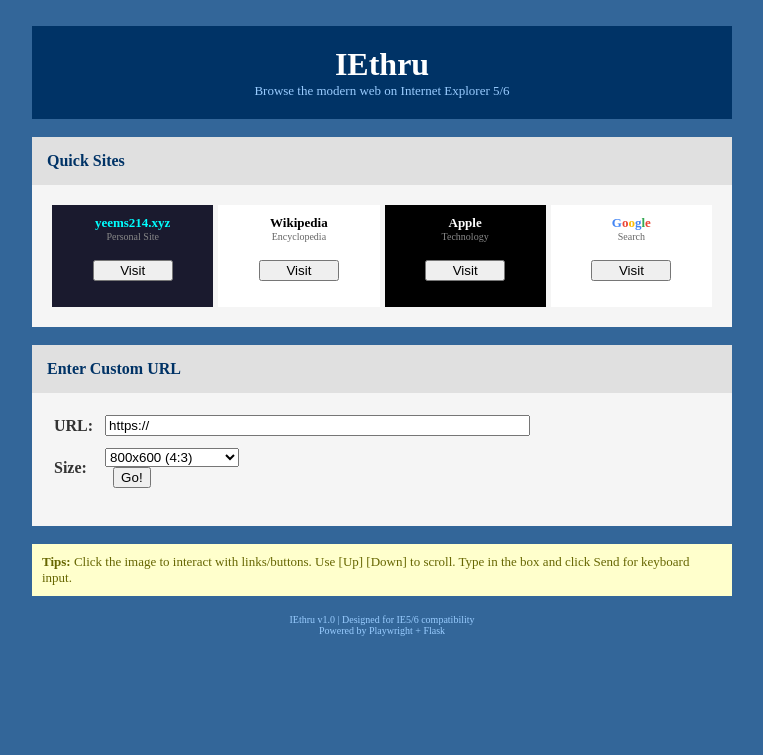
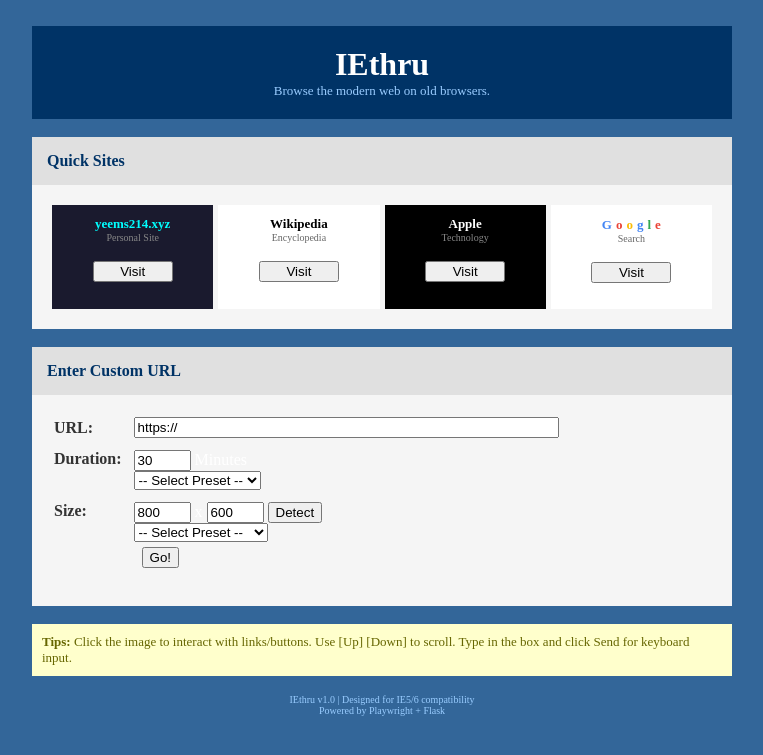
Before and after one commit to pointlessduffin-21/IEthru, a Flask app: page / in a window 1280 px wide. Shown: the top 755 px of the page, without its empty margins (258-1021 px from the left). Run offline with Flask 3, Linux system fonts and the light colour scheme.

Commit message:
feat: add session duration control and simplify UI for IE5/6

```diff
--- a/app.py
+++ b/app.py
@@ -141,10 +141,12 @@
     viewport_width = request.form.get('viewport_width', type=int) or config.DEFAULT_VIEWPORT_WIDTH
     viewport_height = request.form.get('viewport_height', type=int) or config.DEFAULT_VIEWPORT_HEIGHT
     fps = request.form.get('fps', type=int) or request.args.get('fps', type=int) or config.DEFAULT_FPS
+    duration_mins = request.form.get('duration', type=int) or request.args.get('duration', type=int)
 
     # Create new session if needed
     if not session_id or not browser_manager.get_session(session_id):
-        session_id = browser_manager.create_session(viewport_width, viewport_height)
+        timeout_seconds = duration_mins * 60 if duration_mins else config.SESSION_TIMEOUT_SECONDS
+        session_id = browser_manager.create_session(viewport_width, viewport_height, timeout_seconds)
 
     # Set FPS on session
     browser_manager.set_fps(session_id, fps)
@@ -532,8 +534,10 @@
     """Create a new browser session."""
     viewport_width = request.form.get('viewport_width', type=int, default=config.DEFAULT_VIEWPORT_WIDTH)
     viewport_height = request.form.get('viewport_height', type=int, default=config.DEFAULT_VIEWPORT_HEIGHT)
+    duration_mins = request.form.get('duration', type=int)
 
-    session_id = browser_manager.create_session(viewport_width, viewport_height)
+    timeout_seconds = duration_mins * 60 if duration_mins else config.SESSION_TIMEOUT_SECONDS
+    session_id = browser_manager.create_session(viewport_width, viewport_height, timeout_seconds)
 
     # Redirect to browser view
     return redirect(url_for('browse', session_id=session_id))
--- a/templates/index.html
+++ b/templates/index.html
@@ -1,16 +1,15 @@
 <!DOCTYPE html PUBLIC "-//W3C//DTD HTML 4.01 Transitional//EN">
 <html>
+
 <head>
   <title>IEthru - Browse Modern Web on IE5/6</title>
   <meta http-equiv="Content-Type" content="text/html; charset=iso-8859-1">
 </head>
+
 <body bgcolor="#336699" text="#FFFFFF" link="#FFFF00" vlink="#FFCC00" alink="#FF6600">
 
-    <!-- Suppress errors from Cloudflare-injected scripts -->
   <script language="JavaScript">
-    <!--
-    window.onerror = function() { return true; };
-    //-->
+    window.onerror = function () { return true; };
   </script>
 
   <center>
@@ -25,7 +24,7 @@
               <td align="center">
                 <font size="6" color="#FFFFFF"><b>IEthru</b></font>
                 <br>
-                <font size="2" color="#99CCFF">Browse the modern web on Internet Explorer 5/6</font>
+                <font size="2" color="#99CCFF">Browse the modern web on old browsers.</font>
               </td>
             </tr>
           </table>
@@ -41,7 +40,9 @@
         <td>
           <table border="0" cellpadding="15" cellspacing="0" width="100%">
             <tr bgcolor="#E0E0E0">
-              <td><font color="#003366" size="3"><b>Quick Sites</b></font></td>
+              <td>
+                <font color="#003366" size="3"><b>Quick Sites</b></font>
+              </td>
             </tr>
             <tr>
               <td align="center" bgcolor="#F5F5F5">
@@ -89,7 +90,12 @@
                         <input type="hidden" name="url" value="https://www.google.com">
                         <input type="hidden" name="viewport_width" value="800">
                         <input type="hidden" name="viewport_height" value="600">
-                        <font color="#4285F4" size="2"><b>G</b></font><font color="#EA4335" size="2"><b>o</b></font><font color="#FBBC05" size="2"><b>o</b></font><font color="#4285F4" size="2"><b>g</b></font><font color="#34A853" size="2"><b>l</b></font><font color="#EA4335" size="2"><b>e</b></font><br>
+                        <font color="#4285F4" size="2"><b>G</b></font>
+                        <font color="#EA4335" size="2"><b>o</b></font>
+                        <font color="#FBBC05" size="2"><b>o</b></font>
+                        <font color="#4285F4" size="2"><b>g</b></font>
+                        <font color="#34A853" size="2"><b>l</b></font>
+                        <font color="#EA4335" size="2"><b>e</b></font><br>
                         <font color="#666666" size="1">Search</font><br><br>
                         <input type="submit" value="Visit" style="width:80px">
                       </form>
@@ -111,23 +117,24 @@
         <td>
           <table border="0" cellpadding="15" cellspacing="0" width="100%">
             <tr bgcolor="#E0E0E0">
-              <td><font color="#003366" size="3"><b>Enter Custom URL</b></font></td>
+              <td>
+                <font color="#003366" size="3"><b>Enter Custom URL</b></font>
+              </td>
             </tr>
             <tr>
               <td bgcolor="#F5F5F5">
                 <script language="JavaScript">
-                <!--
                   function updateResolution(select) {
-                    var custom = document.getElementById('custom_inputs');
-                    if (select.value == "") {
-                        if (custom.style.display == 'none') {
-                             custom.style.display = 'block';
-                        }
-                    } else {
-                        custom.style.display = 'none';
+                    if (select.value != "") {
                       var parts = select.value.split(',');
                       document.forms['custom_form'].viewport_width.value = parts[0];
                       document.forms['custom_form'].viewport_height.value = parts[1];
+                    }
+                  }
+
+                  function updateDuration(select) {
+                    if (select.value != "") {
+                      document.forms['custom_form'].duration.value = select.value;
                     }
                   }
 
@@ -140,24 +147,46 @@
                     }
                     document.forms['custom_form'].viewport_width.value = w;
                     document.forms['custom_form'].viewport_height.value = h;
-                    document.forms['custom_form'].resolution_preset.selectedIndex = 0; // Set to Custom
-                    document.getElementById('custom_inputs').style.display = 'block';
                   }
-                //-->
                 </script>
                 <form action="/browse" method="POST" name="custom_form">
                   <table border="0" cellpadding="5">
                     <tr>
-                      <td><font color="#333333"><b>URL:</b></font></td>
+                      <td>
+                        <font color="#333333"><b>URL:</b></font>
+                      </td>
                       <td><input type="text" name="url" value="https://" size="50"></td>
                     </tr>
                     <tr>
-                      <td><font color="#333333"><b>Size:</b></font></td>
+                      <td valign="top">
+                        <font color="#333333"><b>Duration:</b></font>
+                      </td>
                       <td>
+                        <input type="text" name="duration" value="30" size="4"> Minutes
+                        <br>
+                        <select name="duration_preset" onchange="updateDuration(this)">
+                          <option value="">-- Select Preset --</option>
+                          <option value="15">15 Minutes</option>
+                          <option value="30">30 Minutes</option>
+                          <option value="60">1 Hour</option>
+                          <option value="180">3 Hours</option>
+                          <option value="360">6 Hours</option>
+                        </select>
+                      </td>
+                    </tr>
+                    <tr>
+                      <td valign="top">
+                        <font color="#333333"><b>Size:</b></font>
+                      </td>
+                      <td>
+                        <input type="text" name="viewport_width" value="800" size="4"> x
+                        <input type="text" name="viewport_height" value="600" size="4">
+                        <input type="button" value="Detect" onclick="autoDetect()">
+                        <br>
                         <select name="resolution_preset" onchange="updateResolution(this)">
-                          <option value="">Custom</option>
+                          <option value="">-- Select Preset --</option>
                           <option value="640,480">640x480 (4:3)</option>
-                          <option value="800,600" selected>800x600 (4:3)</option>
+                          <option value="800,600">800x600 (4:3)</option>
                           <option value="1024,768">1024x768 (4:3)</option>
                           <option value="1280,720">1280x720 (16:9)</option>
                           <option value="1280,800">1280x800 (16:10)</option>
@@ -168,13 +197,8 @@
                           <option value="2560,1600">2560x1600 (16:10)</option>
                         </select>
                         <br>
-                        <div id="custom_inputs" style="display:none; margin-top:5px;">
-                            <input type="text" name="viewport_width" value="800" size="4"> x
-                            <input type="text" name="viewport_height" value="600" size="4">
-                            <input type="button" value="Auto-Detect" onclick="autoDetect()">
-                        </div>
                         &nbsp;
-                        <input type="submit" value="Go!">
+                        <input type="submit" value="Go!" style="margin-top: 5px;">
                       </td>
                     </tr>
                   </table>
@@ -219,4 +243,5 @@
   </center>
 
 </body>
+
 </html>
```
Also changed, not shown: browser_manager.py (+9 -5 lines). Lines whose indentation alone changed are shown as unchanged.
